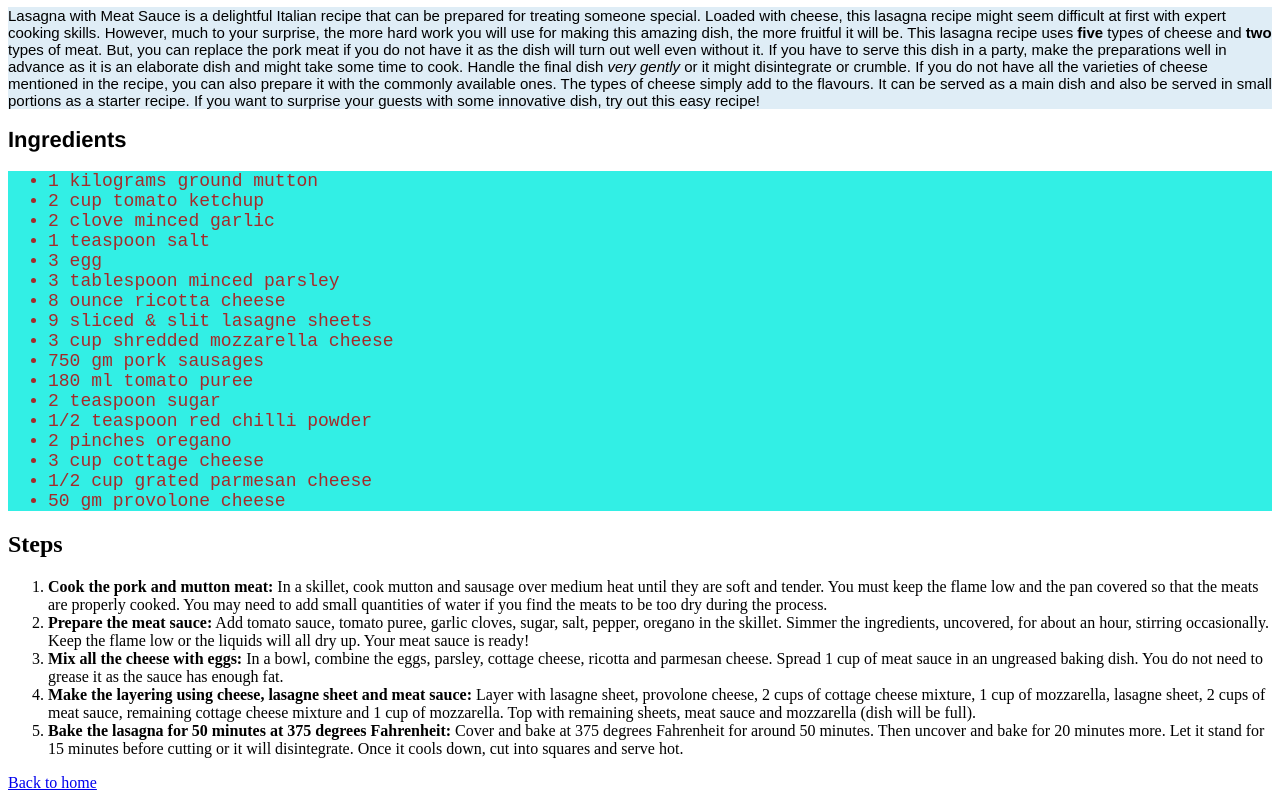
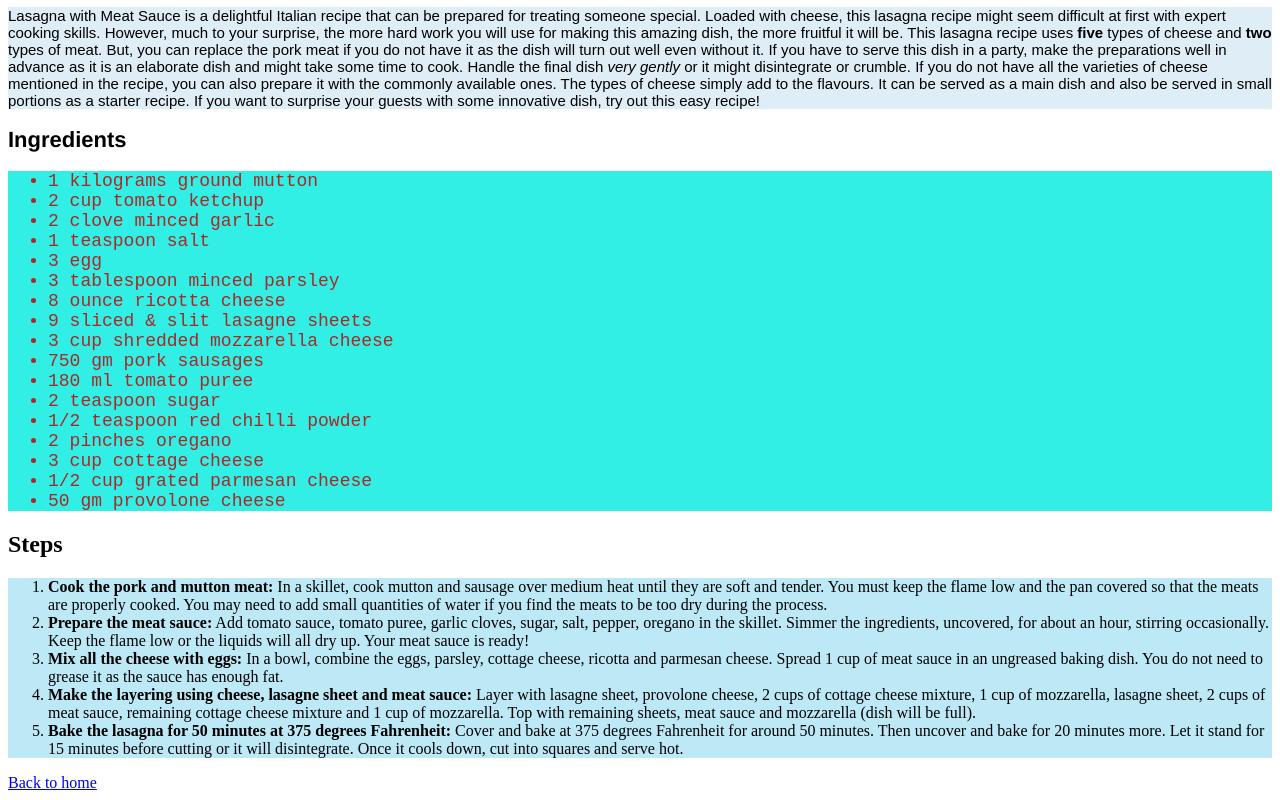
Before and after one commit to YashSingh15/odin-recipes, a plain HTML site: page recipes/lasagna.html in a window 1280 px wide. Shown: the part 802-1602 px from the top of the page. Drawn offline with Linux system fonts and the light colour scheme.

Commit message:
Style steps

```diff
--- a/recipes/lasagna.html
+++ b/recipes/lasagna.html
@@ -51,7 +51,7 @@
         </ul>
     </div>
     <h2>Steps</h2>
-    <ol>
+    <ol class="steps">
         <li><strong>Cook the pork and mutton meat:</strong> In a skillet, cook mutton and sausage over medium heat until
             they are soft and tender. You must keep the flame low and the pan covered so that the meats are properly
             cooked. You may need to add small quantities of water if you find the meats to be too dry during the
```
